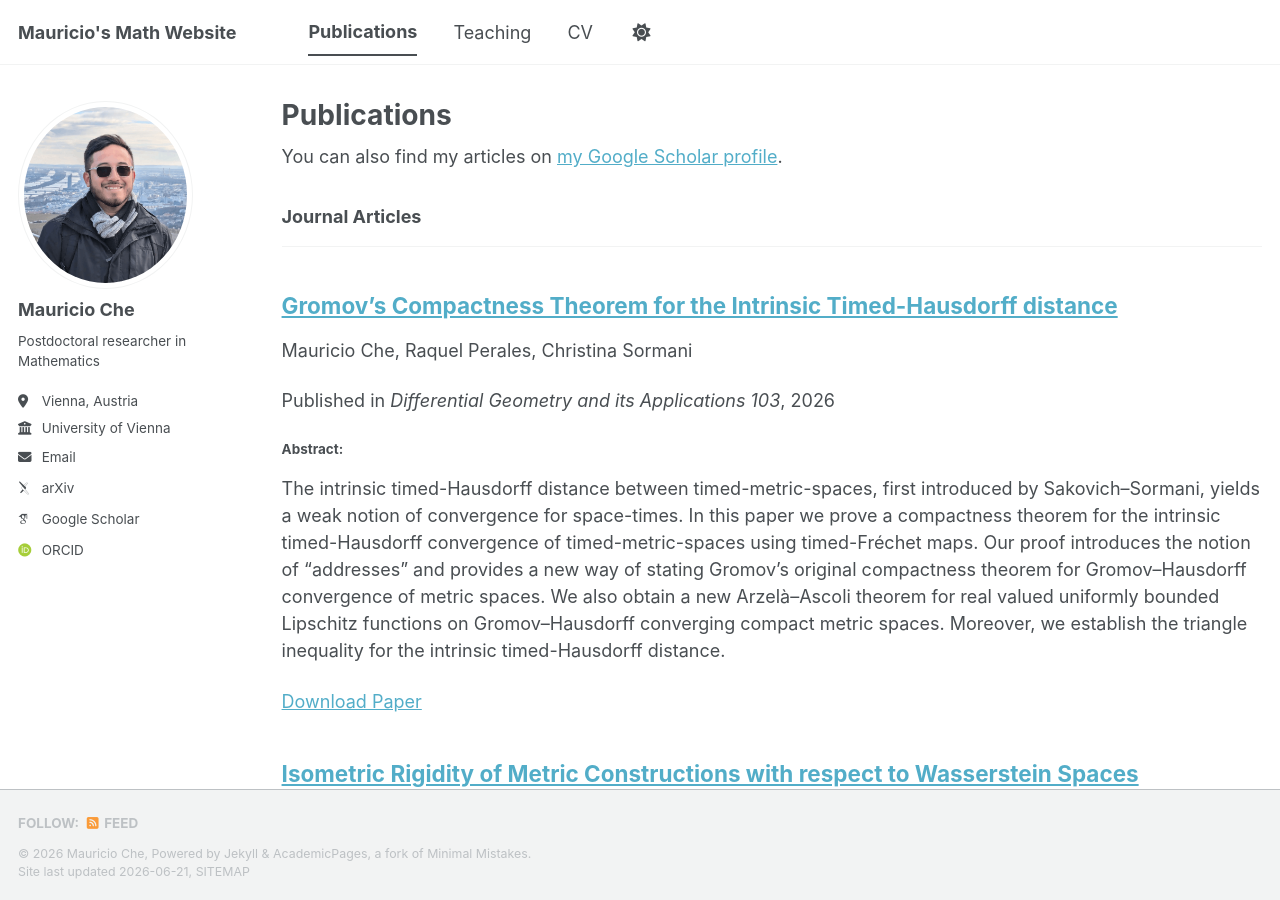
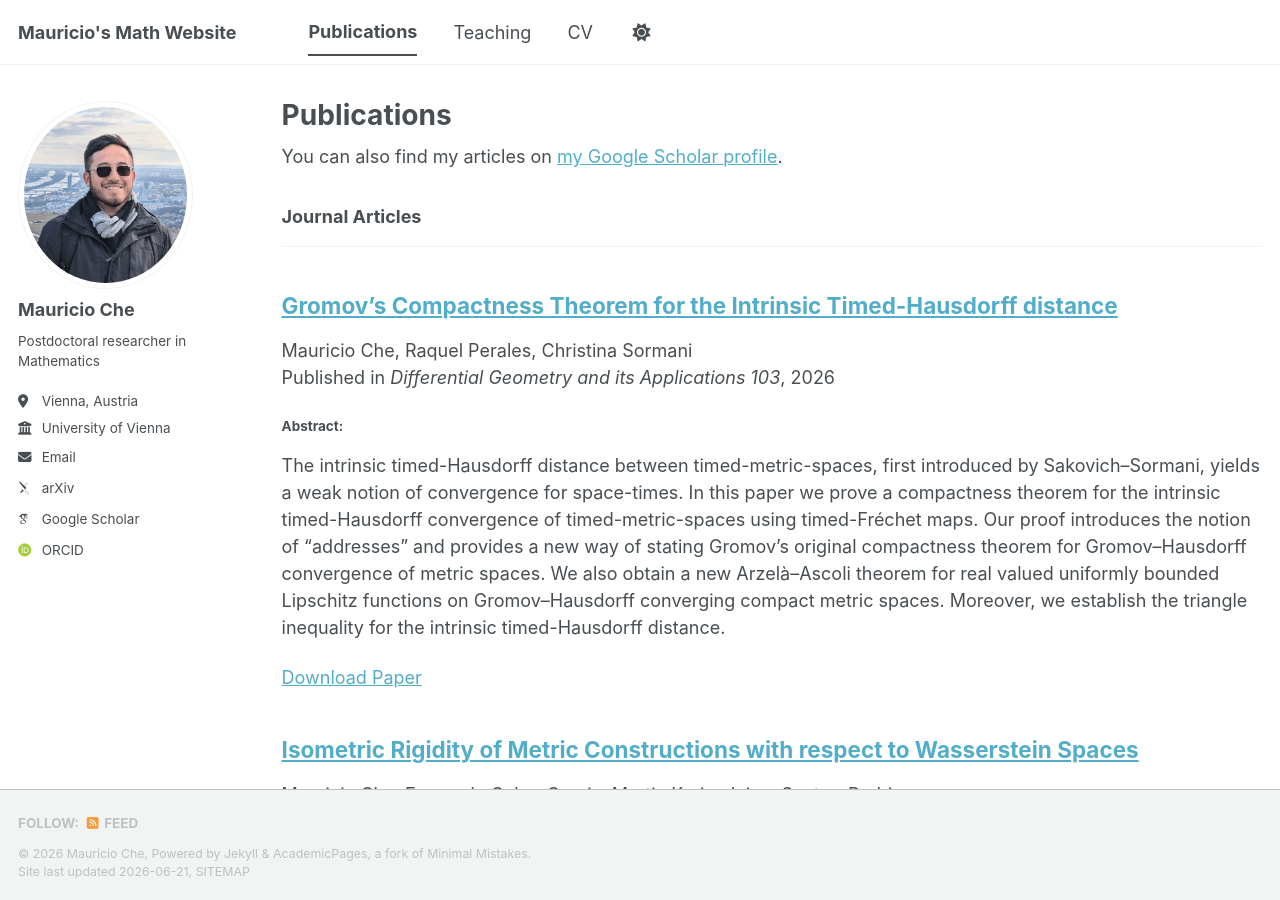
Before and after one commit to MauricioChe/mauricioche.github.io, a Jekyll site: the page built from _pages/publications.html, in a window 1280 px wide and 900 px high. Built offline with Jekyll 4.4.1, drawn with Linux system fonts in a browser that asks for light colours; some web fonts are replaced; a script bundle is joined from its source files by our own code; library files that are not in the unit come from our copies.

Commit message:
Update archive-single.html

```diff
--- a/_includes/archive-single.html
+++ b/_includes/archive-single.html
@@ -41,8 +41,7 @@
         {% if post.collection == 'teaching' %}
           <p> {{ post.type }}, <i>{{ post.venue }}</i>, {{ post.date | default: "1900-01-01" | date: "%Y" }} </p>
         {% elsif post.collection == 'publications' %}
-          <p>{{ post.authors }}</p>
-          <p>Published in <i>{{ post.venue }}</i>, {{ post.date | default: "1900-01-01" | date: "%Y" }} </p>
+          <p>{{ post.authors }}<br>Published in <i>{{ post.venue }}</i>, {{ post.date | default: "1900-01-01" | date: "%Y" }} </p>
         {% elsif post.date %}
          <p class="page__date"><strong><i class="fa fa-fw fa-calendar" aria-hidden="true"></i> {{ site.data.ui-text[site.locale].date_label | default: "Published:" }}</strong> <time datetime="{{ post.date | default: "1900-01-01" | date_to_xmlschema }}">{{ post.date | default: "1900-01-01" | date: "%B %d, %Y" }}</time></p>
         {% endif %}
```
